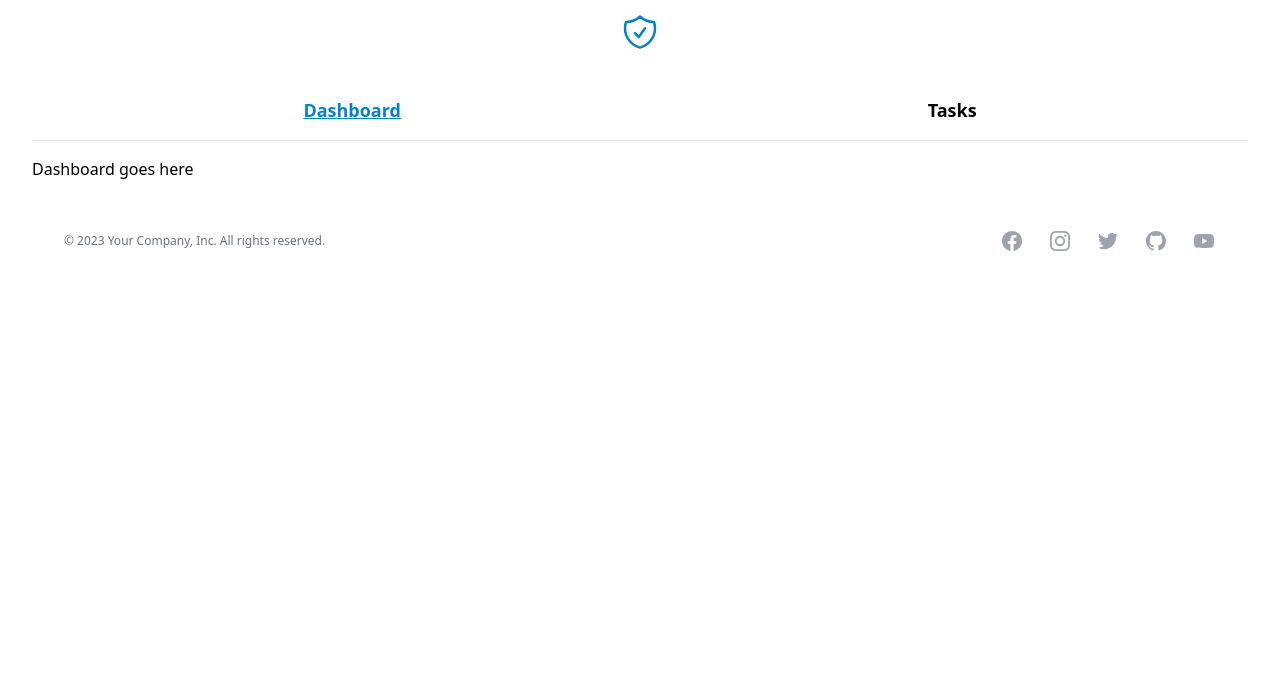
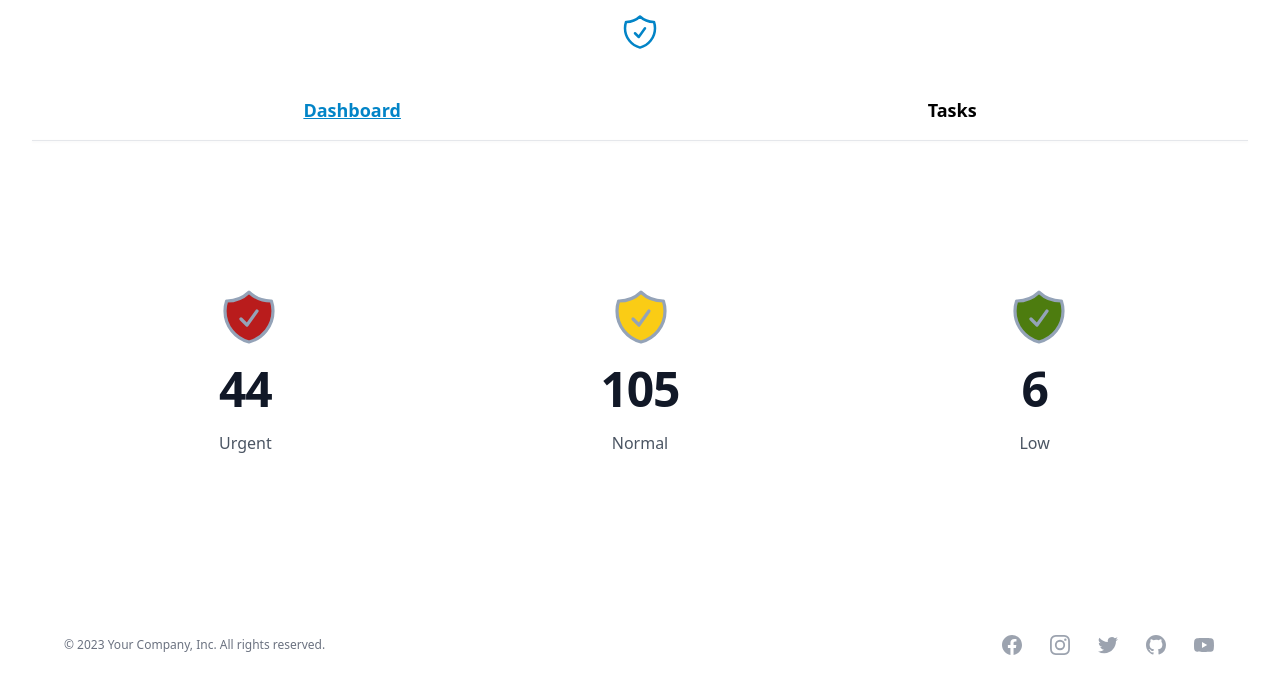
Before and after one commit to avs7/to-do, a React (Vite) app: page /main in a window 1280 px wide. Shown: the top 694 px of the page. Built offline with nearby package versions, Linux system fonts and the light colour scheme.

Commit message:
Added styling to dashboard

```diff
--- a/src/pages/Dashboard.jsx
+++ b/src/pages/Dashboard.jsx
@@ -1,5 +1,75 @@
+import { useState } from 'react'
+
 function Dashboard() {
-  return <h1>Dashboard goes here</h1>
+  const taskCount = useState([])
+
+  return (
+    <div className='bg-white py-24 sm:py-32'>
+      <div className='mx-auto max-w-7xl px-6 lg:px-8'>
+        <div className='grid grid-cols-1 gap-x-8 gap-y-16 text-center lg:grid-cols-3'>
+          <div className='mx-auto flex max-w-xs flex-col gap-y-4'>
+            <svg
+              xmlns='http://www.w3.org/2000/svg'
+              fill='#b91c1c'
+              viewBox='0 0 24 24'
+              strokeWidth={1.2}
+              stroke='#94a3b8'
+              className='w-16 h-16 mr- ml-2'>
+              <path
+                strokeLinecap='round'
+                strokeLinejoin='round'
+                d='M9 12.75L11.25 15 15 9.75m-3-7.036A11.959 11.959 0 013.598 6 11.99 11.99 0 003 9.749c0 5.592 3.824 10.29 9 11.623 5.176-1.332 9-6.03 9-11.622 0-1.31-.21-2.571-.598-3.751h-.152c-3.196 0-6.1-1.248-8.25-3.285z'
+              />
+            </svg>
+            <div className=' text-3xl font-semibold tracking-tight text-gray-900 sm:text-5xl'>
+              44
+            </div>
+            <div className='text-base leading-7 text-gray-600'>Urgent</div>
+          </div>
+
+          <div className='mx-auto flex max-w-xs flex-col gap-y-4'>
+            <svg
+              xmlns='http://www.w3.org/2000/svg'
+              fill='#facc15'
+              viewBox='0 0 24 24'
+              strokeWidth={1.2}
+              stroke='#94a3b8'
+              className='w-16 h-16 mr- ml-2'>
+              <path
+                strokeLinecap='round'
+                strokeLinejoin='round'
+                d='M9 12.75L11.25 15 15 9.75m-3-7.036A11.959 11.959 0 013.598 6 11.99 11.99 0 003 9.749c0 5.592 3.824 10.29 9 11.623 5.176-1.332 9-6.03 9-11.622 0-1.31-.21-2.571-.598-3.751h-.152c-3.196 0-6.1-1.248-8.25-3.285z'
+              />
+            </svg>
+            <div className=' text-3xl font-semibold tracking-tight text-gray-900 sm:text-5xl'>
+              105
+            </div>
+            <div className='text-base leading-7 text-gray-600'>Normal</div>
+          </div>
+
+          <div className='mx-auto flex max-w-xs flex-col gap-y-4'>
+            <svg
+              xmlns='http://www.w3.org/2000/svg'
+              fill='#4d7c0f'
+              viewBox='0 0 24 24'
+              strokeWidth={1.2}
+              stroke='#94a3b8'
+              className='w-16 h-16 mr- ml-2'>
+              <path
+                strokeLinecap='round'
+                strokeLinejoin='round'
+                d='M9 12.75L11.25 15 15 9.75m-3-7.036A11.959 11.959 0 013.598 6 11.99 11.99 0 003 9.749c0 5.592 3.824 10.29 9 11.623 5.176-1.332 9-6.03 9-11.622 0-1.31-.21-2.571-.598-3.751h-.152c-3.196 0-6.1-1.248-8.25-3.285z'
+              />
+            </svg>
+            <div className=' text-3xl font-semibold tracking-tight text-gray-900 sm:text-5xl'>
+              6
+            </div>
+            <div className='text-base leading-7 text-gray-600'>Low</div>
+          </div>
+        </div>
+      </div>
+    </div>
+  )
 }
 
 export default Dashboard
--- a/src/pages/Tasks.jsx
+++ b/src/pages/Tasks.jsx
@@ -85,7 +85,7 @@ function Tasks() {
         />
         <div className='flex items-center w-72'>
           <label
-            className='pl-[0.15rem] text-lg w-72 truncate'
+            className='pl-[0.15rem] text-xl w-72 truncate'
             style={
               task.completed
                 ? {
```
